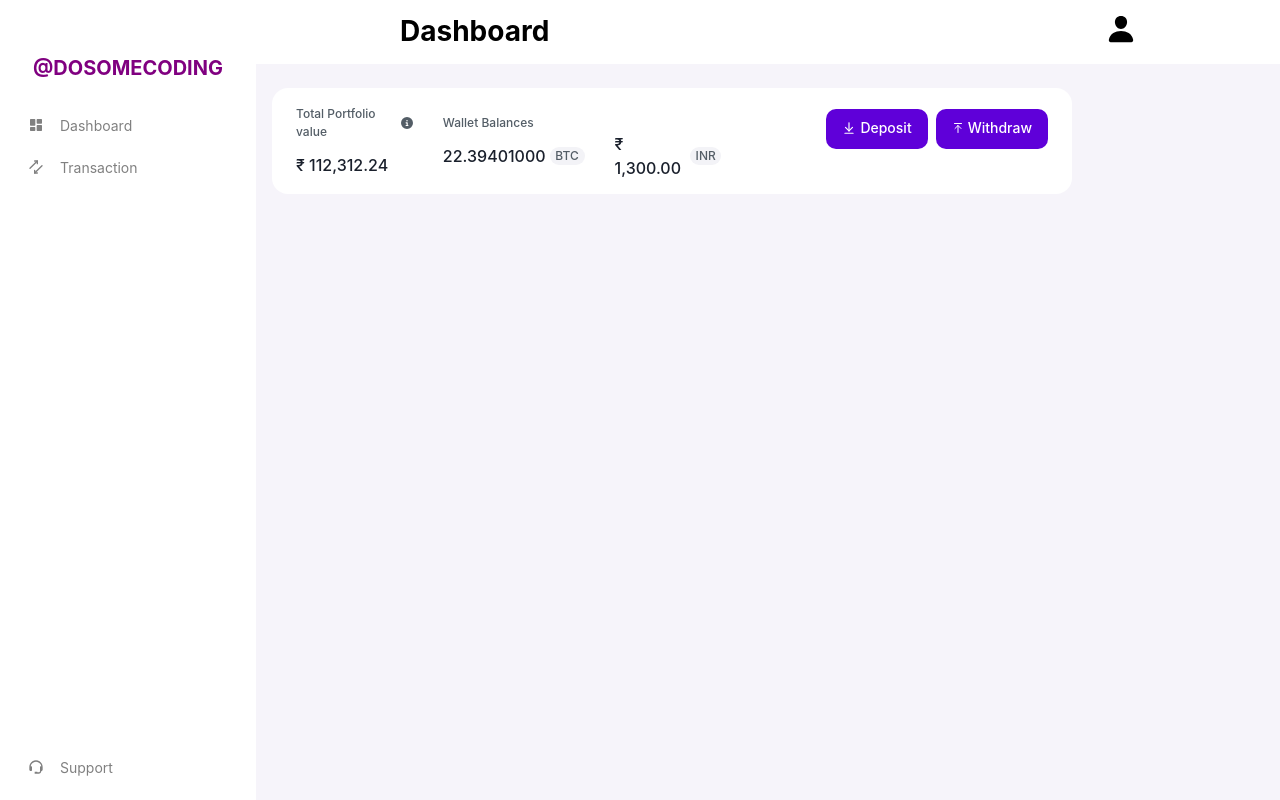
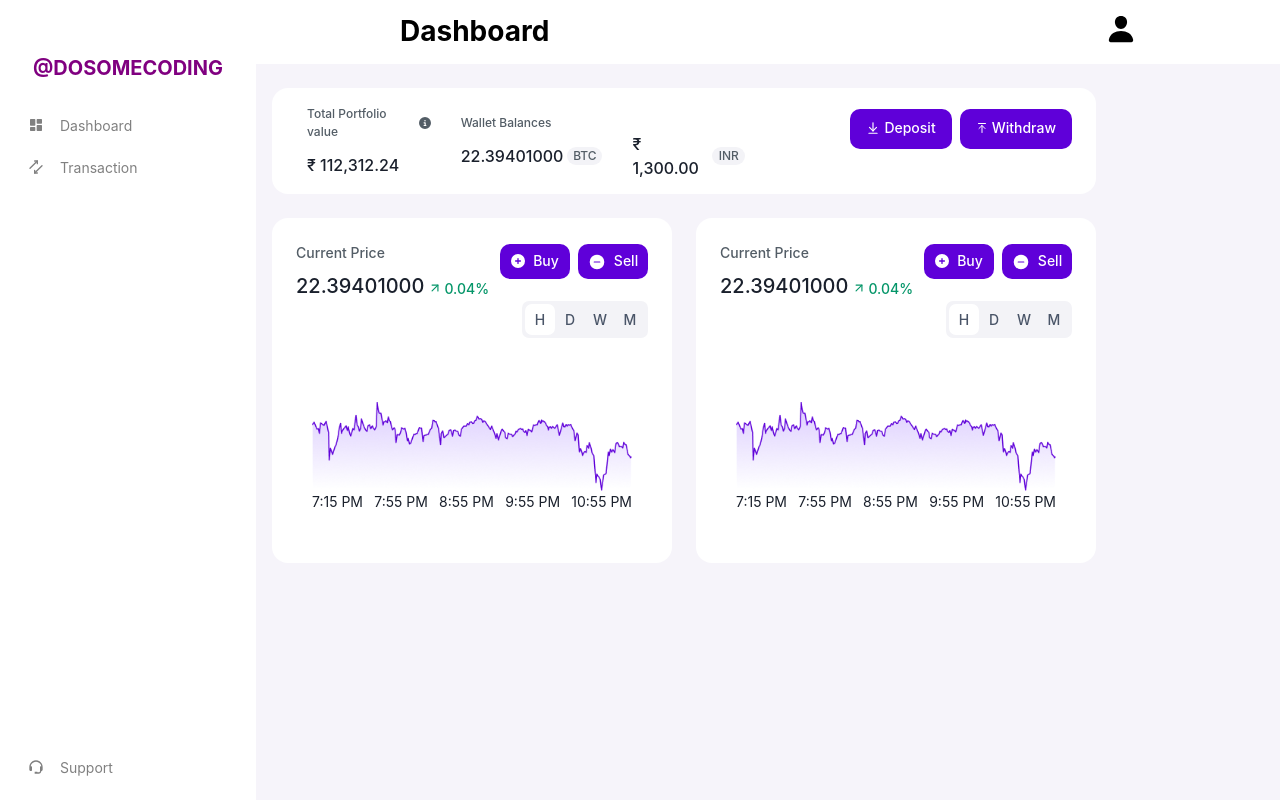
Before and after one commit to hassanalitahir71/Crypto-project, a React (Vite) app in the folder app/: page / in a window 1280 px wide. Built offline with nearby package versions, Linux system fonts and the light colour scheme.

Commit message:
feat: add PriceSection component with price tabs and buy/sell actions

```diff
--- a/app/src/Pages/Dashboard/DashBoard.jsx
+++ b/app/src/Pages/Dashboard/DashBoard.jsx
@@ -1,16 +1,27 @@
-import { Center, Grid, GridItem, HStack } from "@chakra-ui/react";
+import { Box, Center, Grid, GridItem, HStack } from "@chakra-ui/react";
 import DashBoardLayout from "../../assets/Components/DashBoardLayout";
 import PortfolioSection from "./components/PortfolioSection";
+import PriceSetion from "./components/PriceSetion";
 function DashBoard() {
   return (
     <>
       <DashBoardLayout title="Dashboard">
+        <Box h="100%" w="800px">
+
+
         <Grid templateColumns="repeat(2, 1fr)"
       gap={6}>
           <GridItem colSpan={2}>
             <PortfolioSection/>
           </GridItem>
+           <GridItem colSpan={1}>
+            <PriceSetion/>
+          </GridItem>
+           <GridItem colSpan={1}>
+            <PriceSetion/>
+          </GridItem>
         </Grid>
+         </Box>
       </DashBoardLayout>
     </>
   );
--- a/app/src/Pages/Dashboard/components/PortfolioSection.jsx
+++ b/app/src/Pages/Dashboard/components/PortfolioSection.jsx
@@ -16,14 +16,14 @@ const PortfolioSection = () => {
     <>
       <HStack
         h="106px"
-        maxW="800px"
+        W="800px"
         gap="105px"
         borderRadius="16px"
         align="Center"
         flex="row"
         bg="white"
       >
-        <Box ml="24px">
+        <Box ml="35px">
           <HStack gap="30px">
             <Stack gap="3">
               <HStack gap="1">
@@ -89,7 +89,7 @@ const PortfolioSection = () => {
             </Stack>
           </HStack>
         </Box>
-        <Box mr="24px" mb="25px">
+        <Box mr="24px"  mb="25px">
           <HStack gap="8px">
             <Button
               bg="#5F00D9"
--- /dev/null
+++ b/app/src/Pages/Dashboard/components/PriceSetion.jsx
@@ -0,0 +1,176 @@
+import {
+  Text,
+  VStack,
+  Stack,
+  HStack,
+  Flex,
+  Icon,
+  Button,
+  Tabs,
+  TabList,
+  TabPanels,
+  Tab,
+  TabPanel,
+  Img,
+  Box,
+} from "@chakra-ui/react";
+import { LuArrowUpRight } from "react-icons/lu";
+import { PiMinusCircleFill } from "react-icons/pi";
+import { FaCirclePlus } from "react-icons/fa6";
+
+const PriceSetion = () => {
+  const timestamps = ["7:15 PM", "7:55 PM", "8:55 PM", "9:55 PM", "10:55 PM"];
+  const daytamps = ["Mon", "Tue", "Wed", "Thu", "Fri"];
+  const weaktamps = ["1W", "2W", "3W", "4W", "5W"];
+  const monthtamps = ["1M", "2M", "3M", "4M", "5M"];
+  return (
+    <>
+      <Box bg="#FFFFFF" h="345px" w="400px" borderRadius="16px" p="24px">
+        <HStack justify="space-between">
+          <Flex>
+            <Stack gap="2">
+              <Text color="#535D66" fontSize="14px" fontWeight="500 ">
+                Current Price
+              </Text>
+              <HStack gap="1">
+                <Text fontSize="20px" fontWeight="500 ">
+                  22.39401000
+                </Text>
+                <HStack
+                  mt="4px"
+                  color="#059669"
+                  fontSize="14px"
+                  fontWeight="500"
+                  gap="2px"
+                >
+                  <Icon as={LuArrowUpRight}></Icon>
+                  <Text>0.04%</Text>
+                </HStack>
+              </HStack>
+            </Stack>
+          </Flex>
+
+          <HStack>
+            <HStack gap="2" h="38px" pb="20px">
+              <Button
+                bg="#5F00D9"
+                borderRadius="10px"
+                h="35px"
+                w="70px"
+                color="#FFFFFF"
+                cursor="pointer"
+                _hover={{
+                  color: "black",
+                  bg: "#d9d3fa",
+                }}
+              >
+                <HStack gap="2">
+                  <Icon
+                    as={FaCirclePlus}
+                    fontSize="14px"
+                    fontWeight="500 "
+                  ></Icon>
+                  <Text fontSize="14px" fontWeight="500 ">
+                    Buy
+                  </Text>
+                </HStack>
+              </Button>
+              <Button
+                bg="#5F00D9"
+                borderRadius="10px"
+                h="35px"
+                w="70px"
+                color="#FFFFFF"
+                cursor="pointer"
+                _hover={{
+                  color: "black",
+                  bg: "#d9d3fa",
+                }}
+              >
+                <HStack gap="2">
+                  <Icon
+                    as={PiMinusCircleFill}
+                    fontSize="18px"
+                    fontWeight="500 "
+                  ></Icon>
+                  <Text fontSize="14px" fontWeight="500 ">
+                    Sell
+                  </Text>
+                </HStack>
+              </Button>
+            </HStack>
+          </HStack>
+        </HStack>
+        <Stack placeSelf="end">
+          <Tabs variant="soft-rounded">
+            <Flex justify="end">
+              <TabList p="3px" bg="#F3F3F7" borderRadius="7px">
+                {["H", "D", "W", "M"].map((tab) => (
+                  <Tab
+                    _selected={{ bg: "#FFFFFF", borderRadius: "7px" }}
+                    key={tab}
+                    fontSize="sm"
+                    fontWeight="500"
+                    w="30px"
+                    gap="2px"
+                    p="5px"
+                    borderRadius="4"
+                  >
+                    {tab}
+                  </Tab>
+                ))}
+              </TabList>
+            </Flex>
+
+            <Flex>
+              <TabPanels>
+                <TabPanel>
+                  <Img w="100%" src="\Graph.png" mt="3rem" />
+                  <HStack justify="space-between">
+                    {timestamps.map((timestamp) => (
+                      <Text key={timestamp} fontSize="sm" color="black.80">
+                        {timestamp}
+                      </Text>
+                    ))}
+                  </HStack>
+                </TabPanel>
+                <TabPanel>
+                  <Img w="100%" src="\Graph.png" mt="3rem" />
+                  <HStack justify="space-between">
+                    {daytamps.map((daytamps) => (
+                      <Text key={daytamps} fontSize="sm" color="black.80">
+                        {daytamps}
+                      </Text>
+                    ))}
+                  </HStack>
+                </TabPanel>
+                <TabPanel>
+                  <Img w="100%" src="\Graph.png" mt="3rem" />
+                  <HStack justify="space-between">
+                    {weaktamps.map((weaktamps) => (
+                      <Text key={weaktamps} fontSize="sm" color="black.80">
+                        {weaktamps}
+                      </Text>
+                    ))}
+                  </HStack>
+                </TabPanel>
+                <TabPanel>
+                  <Img w="100%" src="\Graph.png" mt="3rem" />
+                  <HStack justify="space-between">
+                    {monthtamps.map((monthtamps) => (
+                      <Text key={monthtamps} fontSize="sm" color="black.80">
+                        {monthtamps}
+                      </Text>
+                    ))}
+                  </HStack>
+                </TabPanel>
+              </TabPanels>
+            </Flex>
+          </Tabs>
+        </Stack>
+      </Box>
+    </>
+  );
+};
+
+export default PriceSetion;
--- a/app/src/assets/Components/DashBoardLayout.jsx
+++ b/app/src/assets/Components/DashBoardLayout.jsx
@@ -13,7 +13,8 @@ function DashBoardLayout({ title, children }) {
         <SideDrawer isOpen={isOpen} onClose={onClose} />
         <Box flexGrow={1}>
           <TopBar title={title} onOpen={onOpen} />
-          <Container h=" calc(100vh - 64px)" maxW="70rem" pt="24px"  bg="#f6f4fa">
+          <Container h=" calc(100vh - 64px)" maxW="70rem" pt="24px" overflowX="hidden"
+          overflowY="auto"  bg="#f6f4fa">
             {children}
           </Container>
         </Box>
```
Also changed, not shown: app/public/Graph.png (added).
